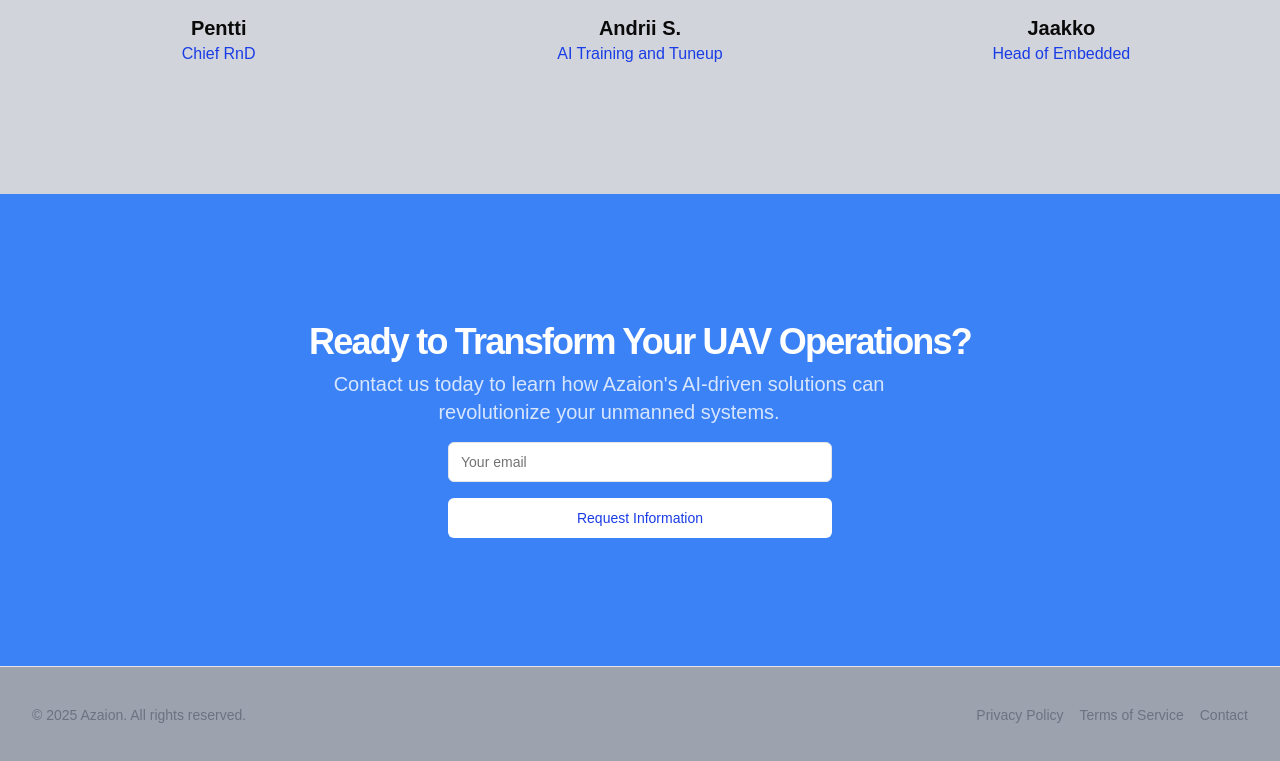
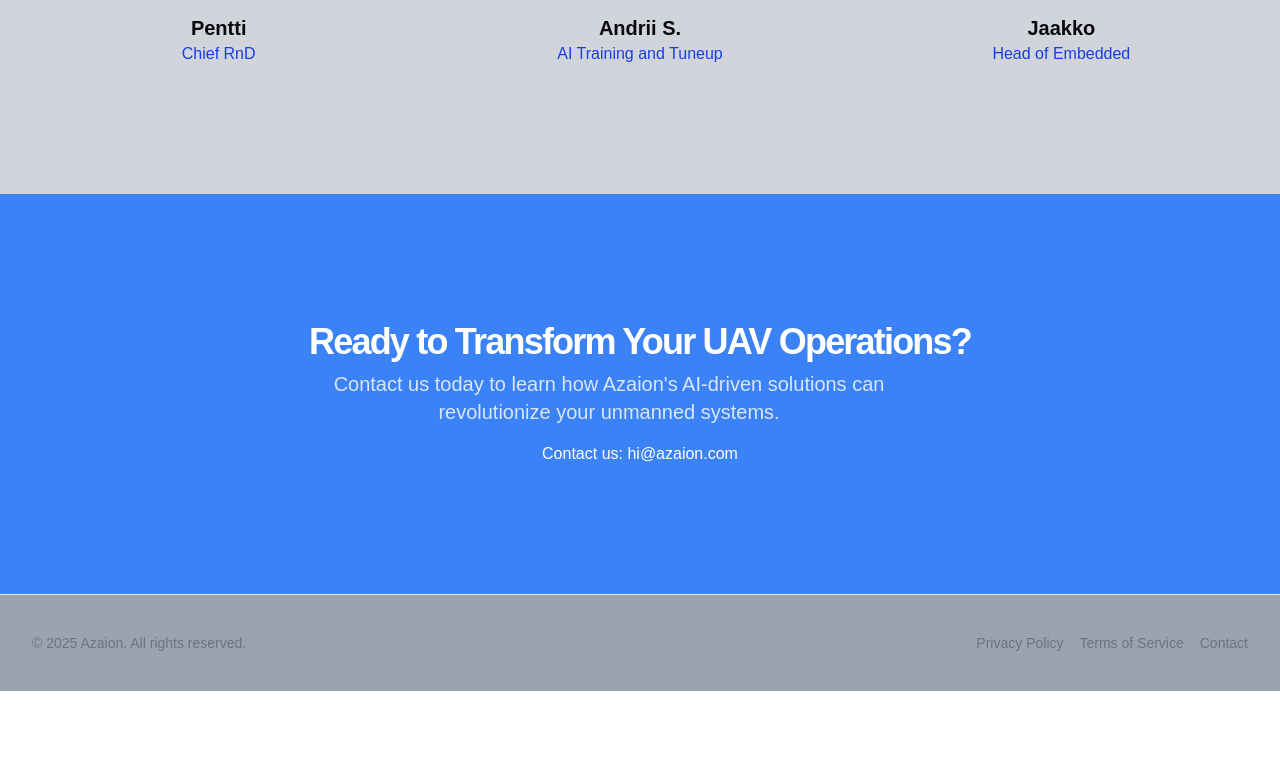
Before and after one commit to azaion/corporate, a Next.js app: page / in a window 1280 px wide. Shown: the part 2985-3746 px from the top of the page. After the commit the page ends 3676 px from the top, so only its background shows below. Built offline with nearby package versions, Linux system fonts and the light colour scheme.

Commit message:
Update page.tsx
changed email

```diff
--- a/app/page.tsx
+++ b/app/page.tsx
@@ -286,14 +286,7 @@ export default function Home() {
                 </p>
               </div>
               <div className="w-full max-w-sm space-y-2">
-                <form className="flex flex-col space-y-4">
-                  <input
-                    className="text-blue-800 flex h-10 w-full rounded-md border border-input bg-background px-3 py-2 text-sm ring-offset-background file:border-0 file:bg-transparent file:text-sm file:font-medium placeholder:text-muted-foreground focus-visible:outline-none focus-visible:ring-2 focus-visible:ring-ring focus-visible:ring-offset-2 disabled:cursor-not-allowed disabled:opacity-50"
-                    placeholder="Your email"
-                    type="email"
-                  />
-                  <Button className="w-full bg-white text-primary hover:bg-white/90">Request Information</Button>
-                </form>
+                <p>Contact us: <a href="mailto:hi@azaion.com">hi@azaion.com</a></p>
               </div>
             </div>
           </div>
```
